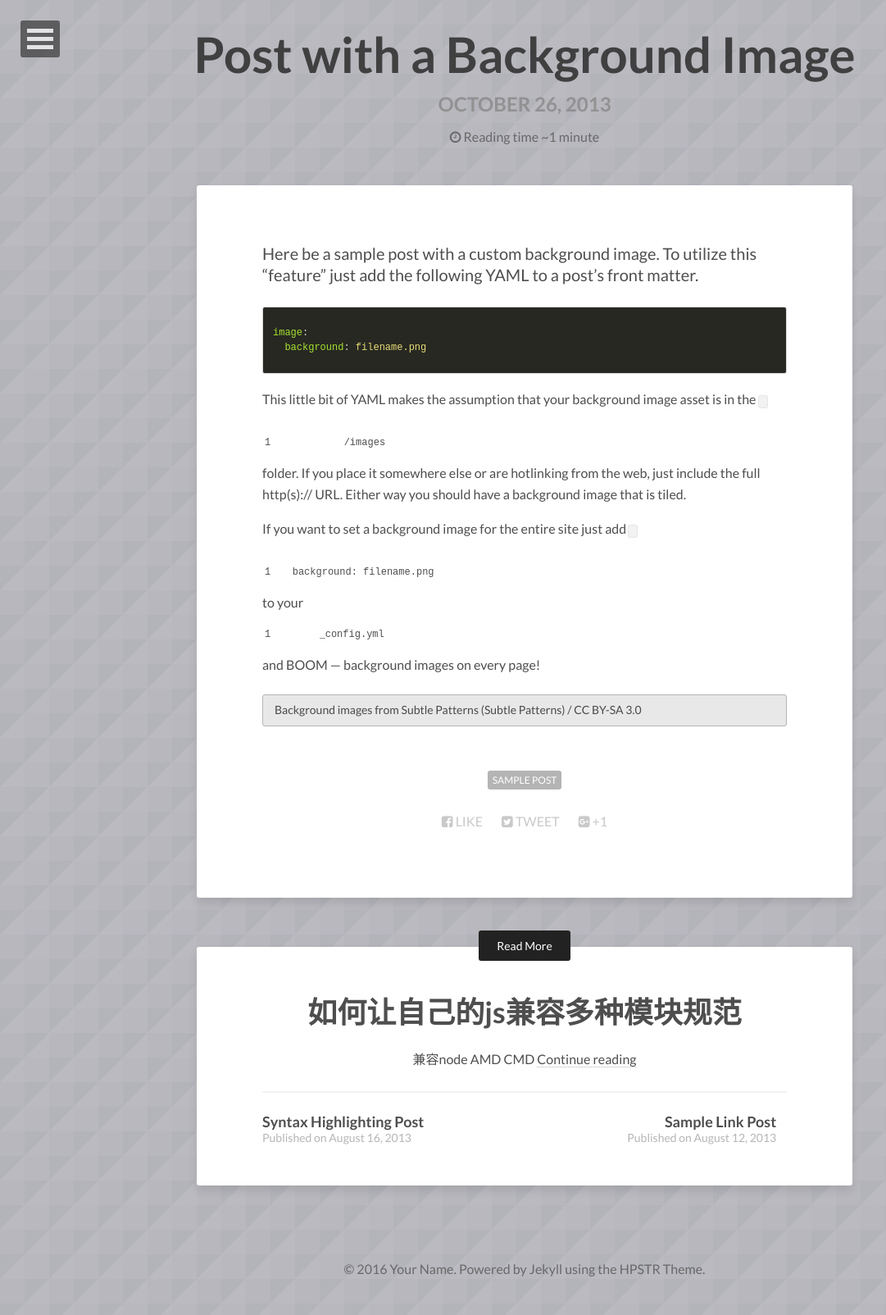
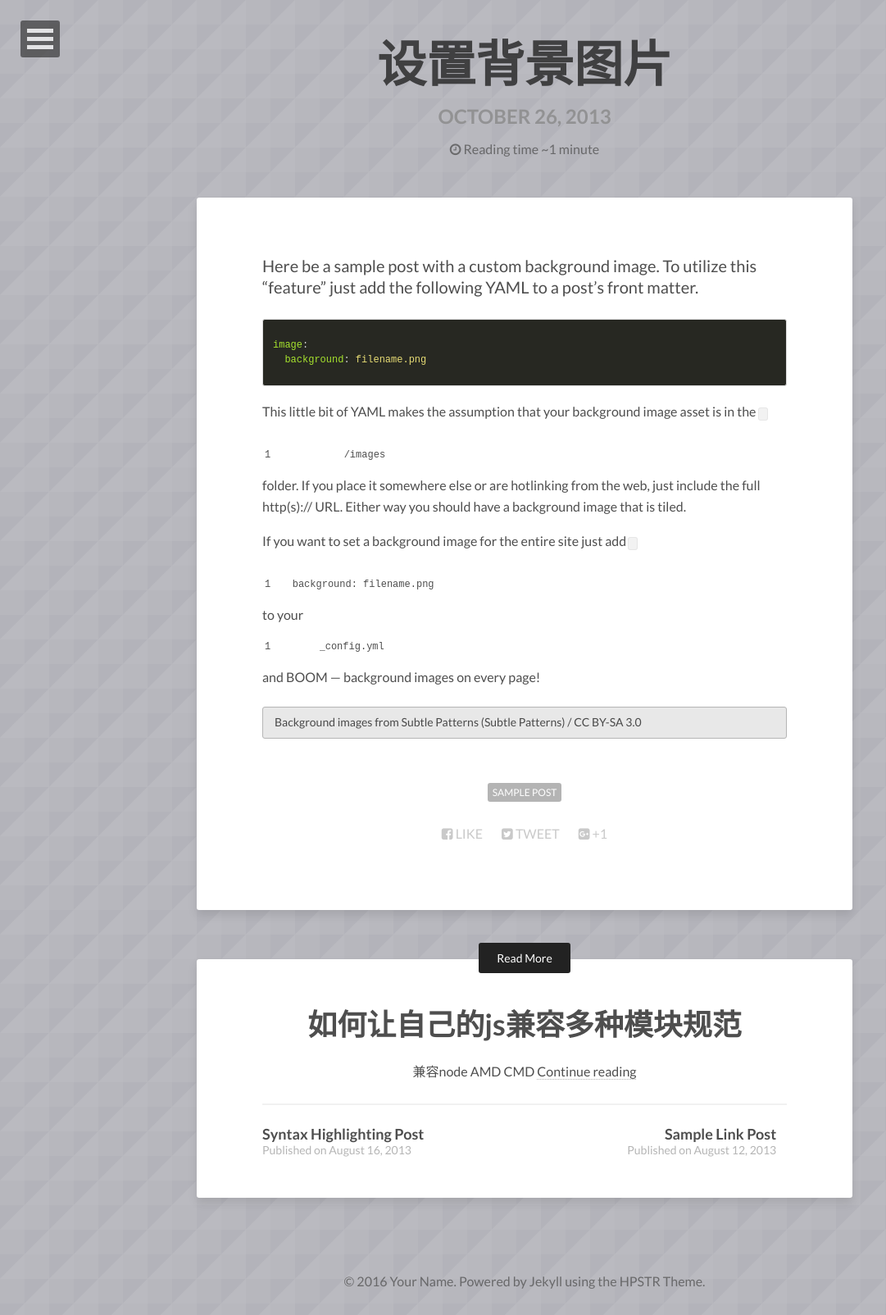
Before and after one commit to choukin/choukin.github.io, a Jekyll site: the page built from _posts/2013-10-26-background-image.md, in a window 1280 px wide. Shown: the whole page at 82% size, without its empty margins (0-1081 px from the left). Built offline with Jekyll 4.4.1, drawn with Linux system fonts in a browser that asks for light colours; nearby versions of some CDN libraries.

Commit message:
Update 2013-10-26-background-image.md

```diff
--- a/_posts/2013-10-26-background-image.md
+++ b/_posts/2013-10-26-background-image.md
@@ -1,6 +1,6 @@
 ---
 layout: post
-title: Post with a Background Image
+title: 设置背景图片
 description: "Sample post with a background image CSS override."
 tags: [sample post]
 image:
```
